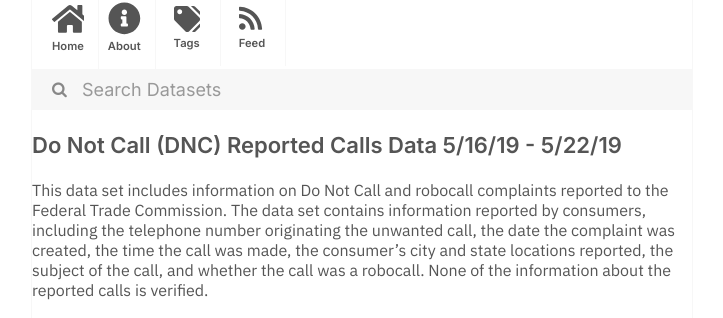
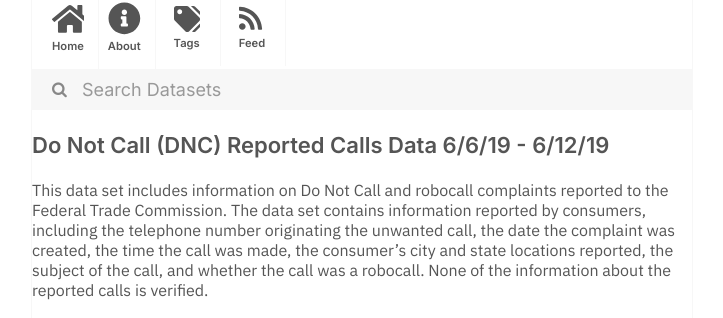
Before and after one commit to dayda-entities/federal-trade-commission, a Jekyll site: the page built from _posts/2020-11-12-do-not-call-dnc-reported-calls.md, in a window 1280 px wide. Shown: the part 216-534 px from the top of the page, without its empty margins (278-1001 px from the left). Built offline with Jekyll 4.4.1, drawn with Linux system fonts in a browser that asks for light colours.

Commit message:
Publish Data

```diff
--- a/_posts/2020-11-12-do-not-call-dnc-reported-calls.md
+++ b/_posts/2020-11-12-do-not-call-dnc-reported-calls.md
@@ -1,7 +1,7 @@
 ---
-title: Do Not Call (DNC) Reported Calls Data 5/16/19 - 5/22/19
-created: '2020-11-12T12:20:58.889912'
-modified: '2020-11-12T12:20:58.889923'
+title: Do Not Call (DNC) Reported Calls Data 6/6/19 - 6/12/19
+created: '2020-11-12T12:21:00.043841'
+modified: '2020-11-12T12:21:00.043852'
 state: active
 type: dataset
 tags:
@@ -12,7 +12,7 @@ tags:
   - Robocalls
 groups: []
 csv_url: >-
-  https://www.ftc.gov/sites/default/files/dnc_complaint_numbers_05-17-19thru05-23-19.csv
+  https://www.ftc.gov/sites/default/files/dnc_complaint_numbers_06-07-19thru06-13-19.csv
 json_url: ''
 layout: post
 
```
